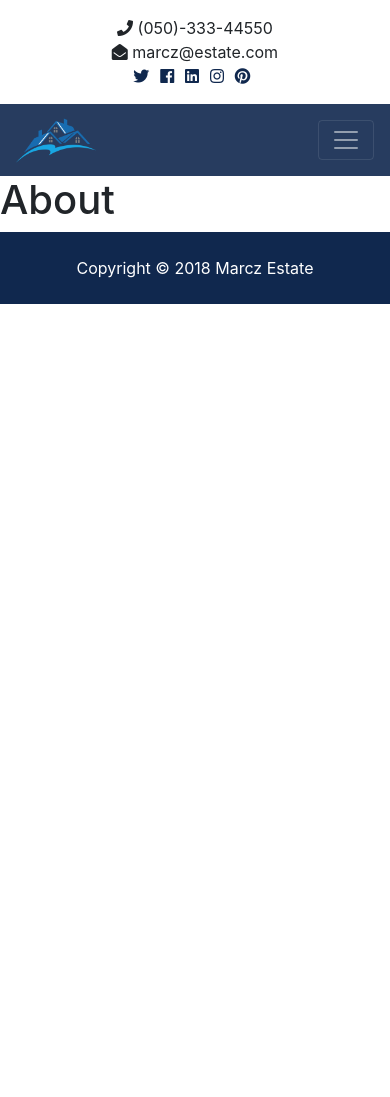
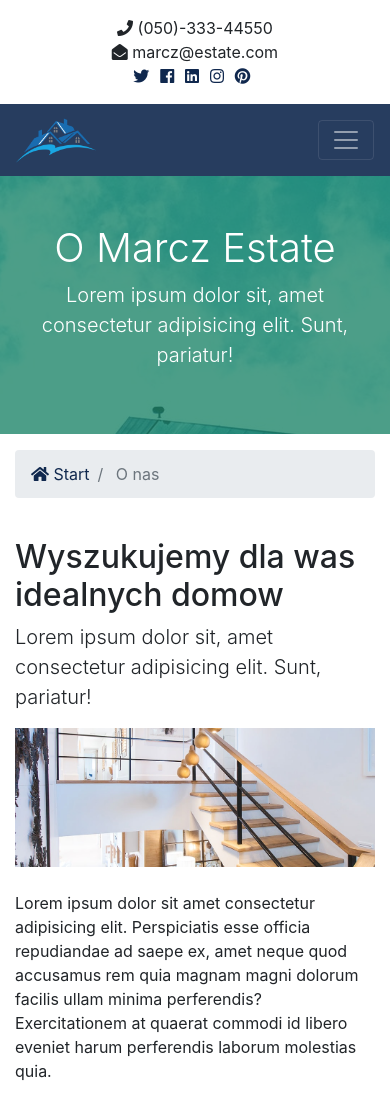
Before and after one commit to Marczu/DjangoHouseProject, a Django app: template templates/pages/about.html in a window 390 px wide. Shown: the top 1097 px of the page. Before the commit the page ends 304 px from the top, so only its background shows below. Run offline with Django 3.2, Linux system fonts and the light colour scheme; the template is opened without the code that fills it, so the values that code supplies are empty; some libraries are stand-ins or nearby versions.

Commit message:
Add about page

```diff
--- a/HouseProject/static/css/style.css
+++ b/HouseProject/static/css/style.css
@@ -48,7 +48,7 @@ img {
     background: rgba(32, 134, 107, 0.8); }
 
 #showcase-inner {
-  background: url(../img/building.jpg) no-repeat top center fixed/cover;
+  background: url(../img/building.jpg) no-repeat top center fixed;
   position: relative;
   overflow: hidden;
   min-height: 200px; }
--- a/templates/pages/about.html
+++ b/templates/pages/about.html
@@ -1,5 +1,107 @@
 {% extends 'base.html' %}
+{% load static %}
 
 {% block content %}
-<h1>About</h1>
+<section id="showcase-inner" class="py-5 text-white">
+    <div class="container">
+      <div class="row text-center">
+        <div class="col-md-12">
+          <h1 class="display-4">O Marcz Estate</h1>
+          <p class="lead">Lorem ipsum dolor sit, amet consectetur adipisicing elit. Sunt, pariatur!</p>
+        </div>
+      </div>
+    </div>
+  </section>
+
+  <!-- Breadcrumb -->
+  <section id="bc" class="mt-3">
+    <div class="container">
+      <nav aria-label="breadcrumb">
+        <ol class="breadcrumb">
+          <li class="breadcrumb-item">
+            <a href="{% url 'index' %}">
+              <i class="fas fa-home"></i> Start</a>
+          </li>
+          <li class="breadcrumb-item active"> O nas</li>
+        </ol>
+      </nav>
+    </div>
+  </section>
+
+  <section id="about" class="py-4">
+    <div class="container">
+      <div class="row">
+        <div class="col-md-8">
+          <h2>Wyszukujemy dla was idealnych domow</h2>
+          <p class="lead">Lorem ipsum dolor sit, amet consectetur adipisicing elit. Sunt, pariatur!</p>
+          <img src="{% static '/img/about.jpg' %}" alt="">
+          <p class="mt-4">Lorem ipsum dolor sit amet consectetur adipisicing elit. Perspiciatis esse officia repudiandae ad saepe ex, amet
+            neque quod accusamus rem quia magnam magni dolorum facilis ullam minima perferendis? Exercitationem at quaerat
+            commodi id libero eveniet harum perferendis laborum molestias quia.</p>
+        </div>
+        <div class="col-md-4">
+          <div class="card">
+            <img class="card-img-top" src="assets/img/realtors/kyle.jpg" alt="Seller of the month">
+            <div class="card-body">
+              <h5 class="card-title">Sprzedawca Miesiąca</h5>
+              <h6 class="text-secondary">Anna Kowalska</h6>
+              <p class="card-text">Lorem ipsum dolor sit amet consectetur adipisicing elit. Omnis nesciunt amet, illo itaque similique repellat.
+                content.
+              </p>
+            </div>
+          </div>
+        </div>
+      </div>
+    </div>
+  </section>
+
+  <!-- Work -->
+  <section id="work" class="bg-dark text-white text-center">
+    <h2 class="display-4">Pracujemy dla Ciebie</h2>
+    <h4>Lorem ipsum dolor sit amet consectetur adipisicing elit. Autem velit aperiam, unde aliquid at similique!</h4>
+    <hr>
+    <a href="listings.html" class="btn btn-secondary text-white btn-lg">Zobacz nasze najlepsze oferty</a>
+  </section>
+
+  <!-- Team -->
+  <section id="team" class="py-5">
+    <div class="container">
+      <h2 class="text-center">Nasz zespół</h2>
+      <div class="row text-center">
+        <div class="col-md-4">
+          <img src="assets/img/realtors/anna.jpg" alt="" class="rounded-circle mb-3">
+          <h4>Anna Kowalska</h4>
+          <p class="text-success">
+            <i class="fas fa-award text-success mb-3"></i> Sprzedawca</p>
+          <hr>
+          <p>
+            <i class="fas fa-phone"></i> (555)-555-5555</p>
+          <p>
+            <i class="fas fa-envelope-open"></i> anna@maczestate.co</p>
+        </div>
+
+        <div class="col-md-4">
+          <img src="assets/img/realtors/mark.jpg" alt="" class="rounded-circle mb-3">
+          <h4>Mark Domowy</h4>
+          <p class="text-success">Sprzedawca</p>
+          <hr>
+          <p>
+            <i class="fas fa-phone"></i> (444)-444-4444</p>
+          <p>
+            <i class="fas fa-envelope-open"></i> mark@marczestate.com</p>
+        </div>
+
+        <div class="col-md-4">
+          <img src="assets/img/realtors/leo.jpg" alt="" class="rounded-circle mb-3">
+          <h4>Leo Jakiś</h4>
+          <p class="text-success">Realtor</p>
+          <hr>
+          <p>
+            <i class="fas fa-phone"></i> (333)-333-3333</p>
+          <p>
+            <i class="fas fa-envelope-open"></i> leo@marczestate.com</p>
+        </div>
+      </div>
+    </div>
+  </section>
 {% endblock %}
--- a/templates/pages/index.html
+++ b/templates/pages/index.html
@@ -7,7 +7,7 @@
       <div class="home-search p-5">
         <div class="overlay p-5">
           <h1 class="display-4 mb-4">
-            Tu znajdziesz czego szukasz
+            U nas znajdziesz czego szukasz
           </h1>
           <p class="lead">Lorem ipsum dolor sit, amet consectetur adipisicing elit. Recusandae quas, asperiores eveniet vel nostrum magnam
             voluptatum tempore! Consectetur, id commodi!</p>
--- a/templates/partials/_navbar.html
+++ b/templates/partials/_navbar.html
@@ -3,7 +3,7 @@
 <!-- Navbar -->
 <nav class="navbar navbar-expand-lg navbar-dark bg-primary sticky-top">
     <div class="container">
-        <a class="navbar-brand" href="index.html">
+        <a class="navbar-brand" href="{% url 'index' %}">
             <img src="{% static 'img/logo.png' %}" class="logo" alt="">
         </a>
         <button class="navbar-toggler" type="button" data-toggle="collapse" data-target="#navbarNavAltMarkup">
@@ -12,10 +12,10 @@
         <div class="collapse navbar-collapse" id="navbarNavAltMarkup">
             <ul class="navbar-nav">
                 <li class="nav-item active mr-3">
-                    <a class="nav-link" href="index.html">Start</a>
+                    <a class="nav-link" href="{% url 'index' %}">Start</a>
                 </li>
                 <li class="nav-item mr-3">
-                    <a class="nav-link" href="about.html">O nas</a>
+                    <a class="nav-link" href="{% url 'about' %}">O nas</a>
                 </li>
                 <li class="nav-item mr-3">
                     <a class="nav-link" href="listings.html">Polecane oferty</a>
```
